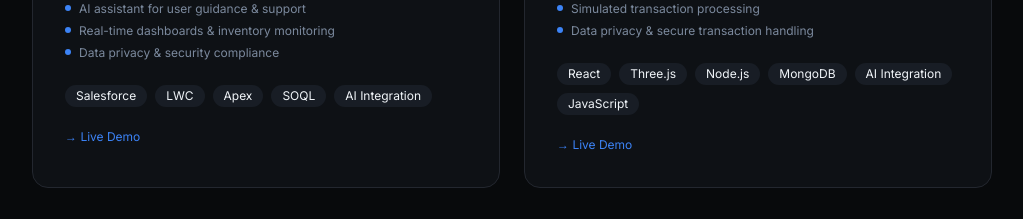
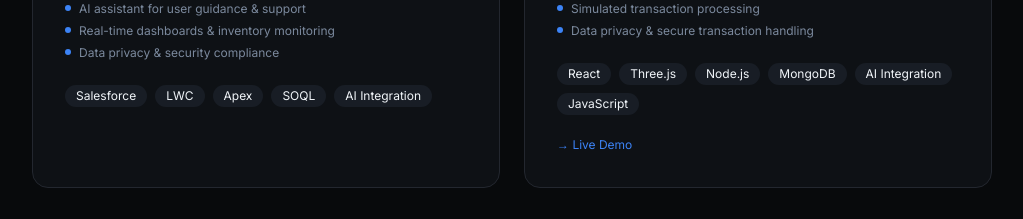
Before and after one commit to muynamarkandrei/mark-portfolio, a React (Vite) app: page / in a window 1280 px wide. Shown: the part 3280-3499 px from the top of the page, without its empty margins (128-1151 px from the left). Built offline with nearby package versions, Linux system fonts and the light colour scheme; the HTML template or start-up script is replaced by a standard one.

Commit message:
Update NovaTech live demo URL and remove Salesforce demo link

```diff
--- a/src/components/ProjectsSection.tsx
+++ b/src/components/ProjectsSection.tsx
@@ -25,7 +25,6 @@
       "Data privacy & security compliance",
     ],
     tech: ["Salesforce", "LWC", "Apex", "SOQL", "AI Integration"],
-    liveDemo: "https://handsmen-threads.herokuapp.com",
   },
   {
     title: "NovaTech PH",
@@ -41,7 +40,7 @@
       "Data privacy & secure transaction handling",
     ],
     tech: ["React", "Three.js", "Node.js", "MongoDB", "AI Integration", "JavaScript"],
-    liveDemo: "https://nova-tech.xyz",
+    liveDemo: "https://egie-ecommerce.vercel.app/",
   },
 ];
 
```
